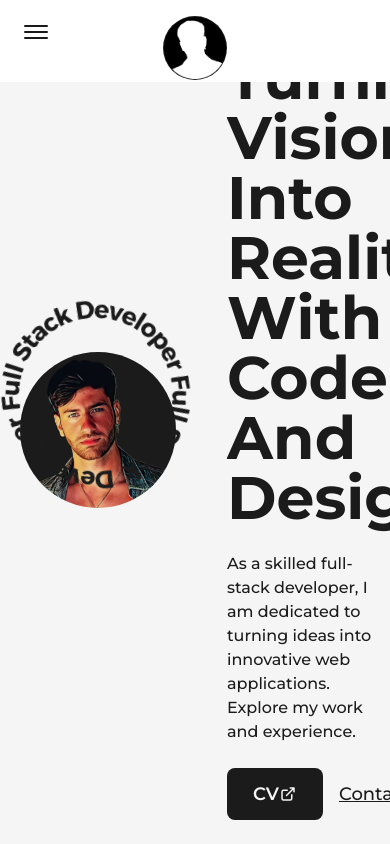
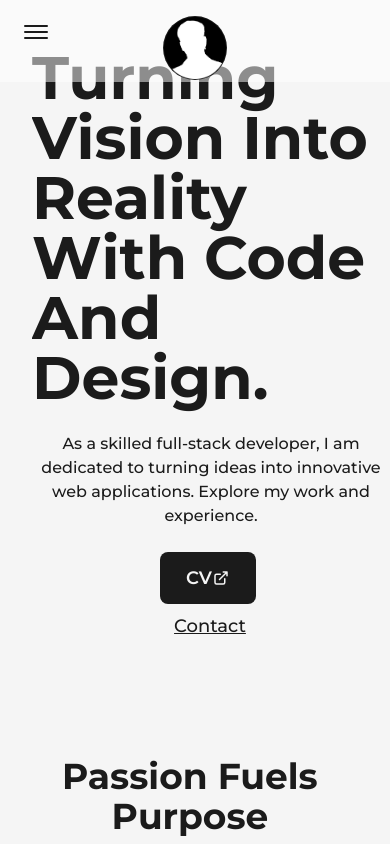
Before and after one commit to BenjaLV/Portfolio, a Next.js app: page / in a window 390 px wide. Shown: the top 844 px of the page. Built offline with nearby package versions, Linux system fonts and the light colour scheme.

Commit message:
main responsive

```diff
--- a/src/components/Main.tsx
+++ b/src/components/Main.tsx
@@ -8,19 +8,23 @@ import { ExternalLink, FullStackDeveloperIcon } from "@/components"
 export default function Main() {
   return (
     <Layout className='pt-0 md:pt-16 sm:pt-8'>
-      <div id="home" className="flex items-center justify-between w-full text-dark dark:text-ligth mt-10">
+      <div id="home" className="flex md:flex-row sm:flex-col xs:flex-col items-center justify-between w-full text-dark dark:text-ligth mt-10">
         <div className="relative w-1/2">
-          <FullStackDeveloperIcon className='animate-spin-slow fill-dark dark:fill-ligth md:hidden' style={{ position: "absolute", top: -55, left: -2, zIndex: 1 }} />
+          <div className=" md:hidden sm:hidden xs:hidden">
+            <FullStackDeveloperIcon className="animate-spin-slow fill-dark dark:fill-ligth md:hidden" style={{ position: "absolute", top: -55, left: -2, zIndex: 1 }} />
+          </div>
+          <div className="sm:hidden xs:hidden">
           <Image src={profilePicture} alt="BenjaLaValla" className="w-4/5 h-auto rounded-full mx-auto md:inline-block md:w-full" style={{ overflow: "hidden", border: 2, zIndex: 0 }} priority />
+          </div>
         </div>
-        <div className="w-1/2 flex flex-col items-center self-center pl-8 lg:flex-col">
+        <div className="w-1/2 flex flex-col items-center self-center pl-8 lg:flex-col sm:w-full xs:w-full sm:text-center xs:text-center">
           <AnimatedText text="Turning Vision Into Reality With Code And Design." className="!text-6xl !text-left xl:!text-5xl lg:!text-center lg:!text-6xl md:!text-5xl sm:!text-3xl" />
           <p className="my-4 text-base font-medium">
             As a skilled full-stack developer, I am dedicated to turning ideas into innovative web applications. Explore my work and experience.
           </p>
-          <div className="flex items-center self-start mt-2">
+          <div className="flex items-center self-start mt-2 lg:self-center sm:ml-52 sm:flex-row xs:ml-32 xs:flex-col">
             <Link href="/public/documents/cv.pdf" target={"_blank"} className="flex items-center bg-dark text-ligth p-2.5 px-6 rounded-lg text-lg font-semibold hover:bg-ligth hover:text-dark border-2 border-solid border-transparent hover:border-dark dark:bg-ligth dark:text-dark hover:dark:bg-dark hover:dark:text-ligth hover:dark:border-ligth" download={true}>CV<ExternalLink className={"w-6 ml-1"} /></Link>
-            <Link href="mailto:benjalavalla8@gmail.com" target={"_blank"} className="ml-4 text-lg font-medium capitalize text-dark underline dark:text-ligth">Contact</Link>
+            <Link href="mailto:benjalavalla8@gmail.com" target={"_blank"} className="ml-4 text-lg font-medium capitalize text-dark underline dark:text-ligth xs:p-2 xs:ml-1">Contact</Link>
           </div>
         </div>
       </div>
--- a/src/components/Navbar.tsx
+++ b/src/components/Navbar.tsx
@@ -55,7 +55,7 @@ const Navbar = () => {
 
 
   return (
-    <div className="navbar" style={{ position: "fixed", top: 0, width: "100%", height: "82px", background: mode === "dark" ? "#3333" : "white", zIndex: 100 }}>
+    <div className="navbar" style={{ position: "fixed", top: 0, width: "100%", height: "82px", background: mode === "dark" ? "#3333" : "rgba(255, 255, 255, 0.5)", zIndex: 100 }}>
       <header className='w-full px-32 py-8 font-medium flex items-center justify-between relative z-10'>
 
         <button className='absolute left-6 flex-col justify-center items-center hidden lg:hidden md:block sm:block xs:block' onClick={handleClick}>
```
